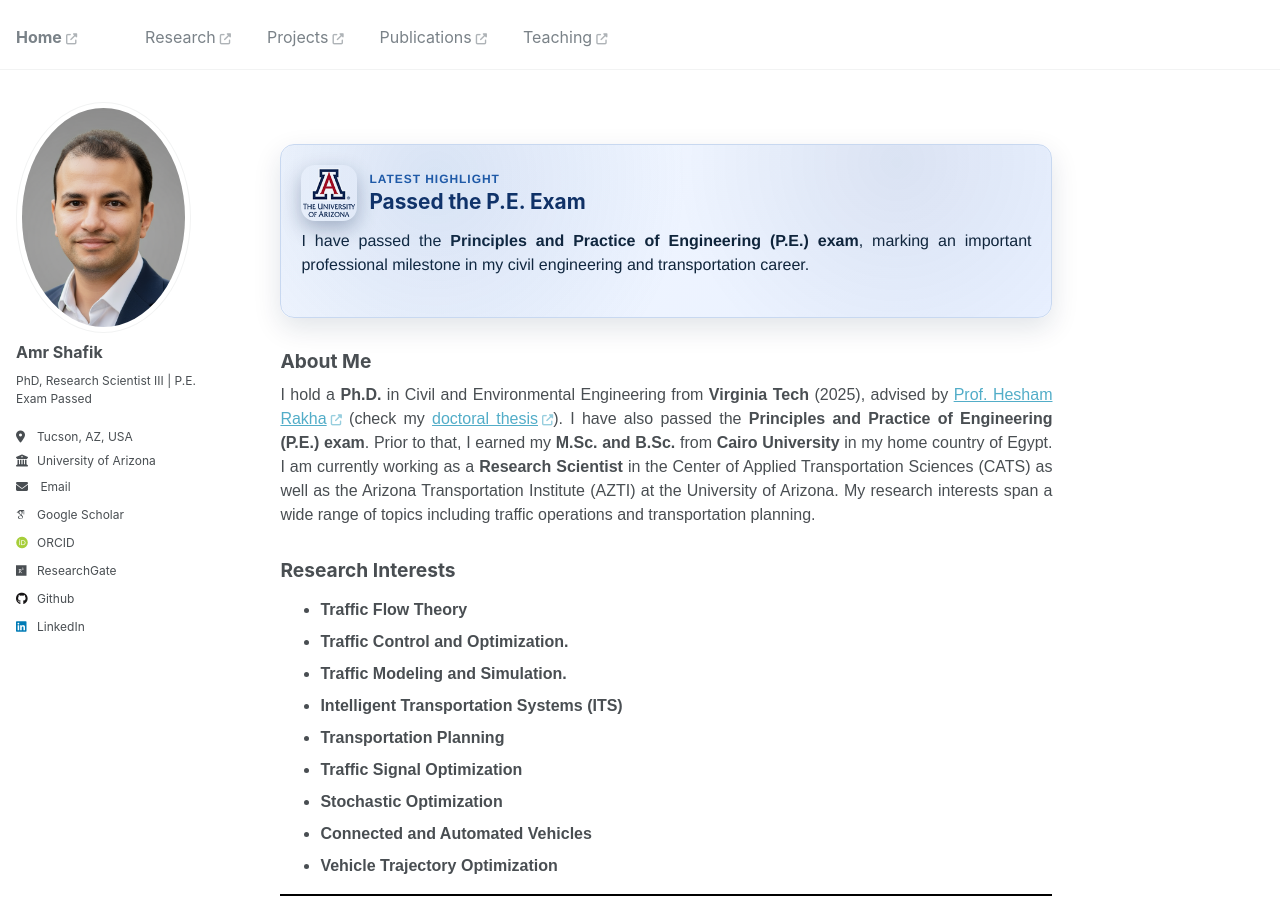
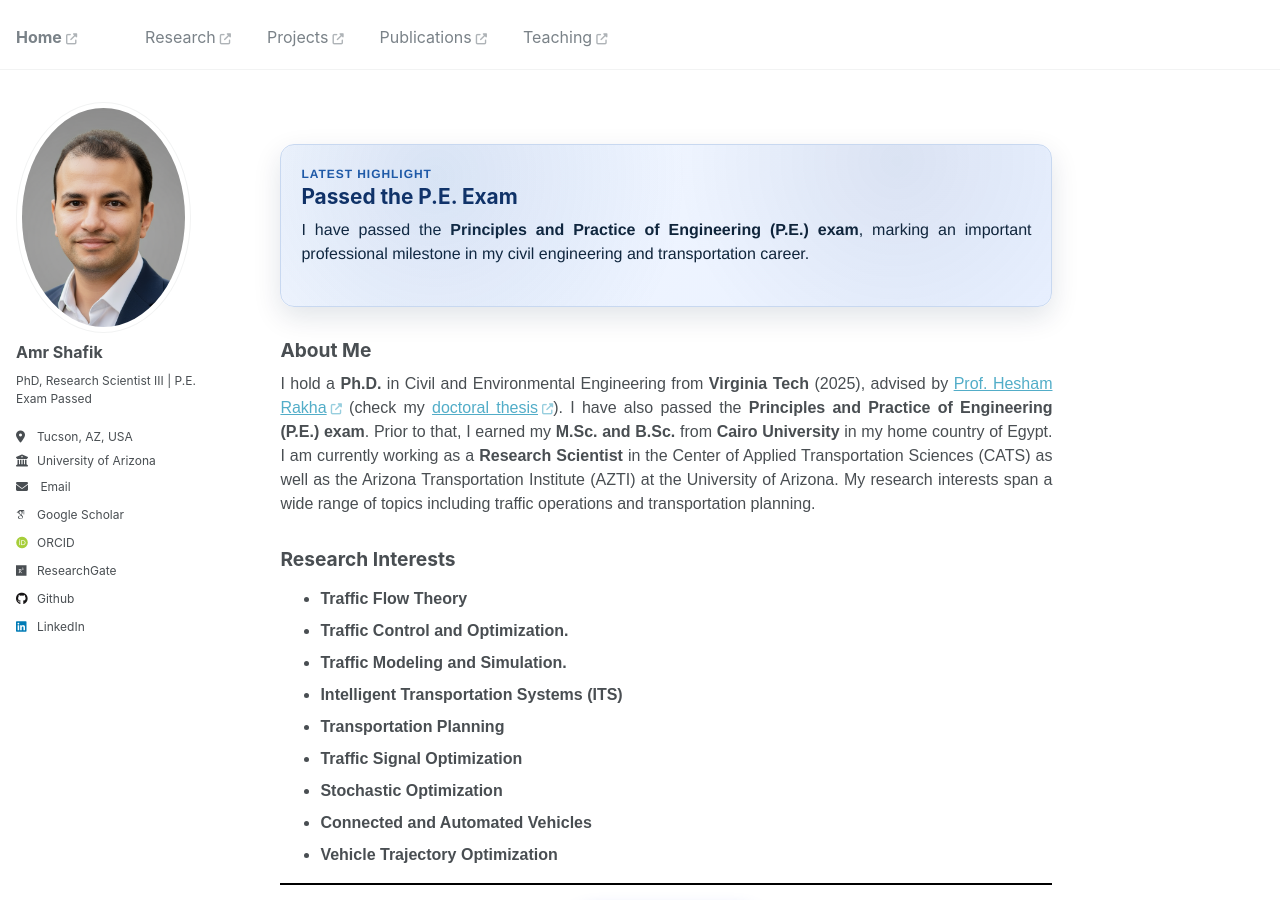
Before and after one commit to akshafik/amrshafik, a Jekyll site: the page built from _pages/about.md, in a window 1280 px wide and 900 px high. Built offline with Jekyll 4.4.1, drawn with Linux system fonts in a browser that asks for light colours; some web fonts are replaced.

Commit message:
Remove logo from latest highlight section in about page

```diff
--- a/_pages/about.md
+++ b/_pages/about.md
@@ -140,9 +140,6 @@ redirect_from:
 <section id="home" class="section-block">
   <div class="latest-highlight">
     <div class="latest-highlight__header">
-      <span class="latest-highlight__icon" aria-hidden="true">
-        <img src="{{ '/images/uofa-logo.png' | relative_url }}" alt="">
-      </span>
       <div>
         <div class="latest-highlight__eyebrow">Latest Highlight</div>
         <h3 class="latest-highlight__title">Passed the P.E. Exam</h3>
```
